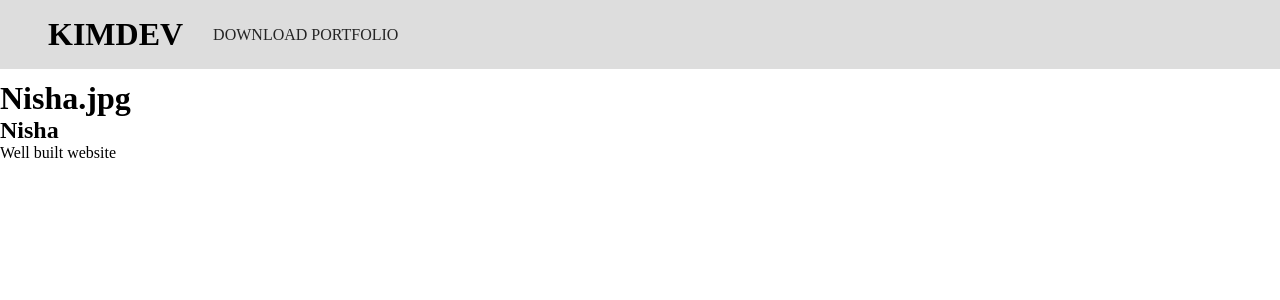
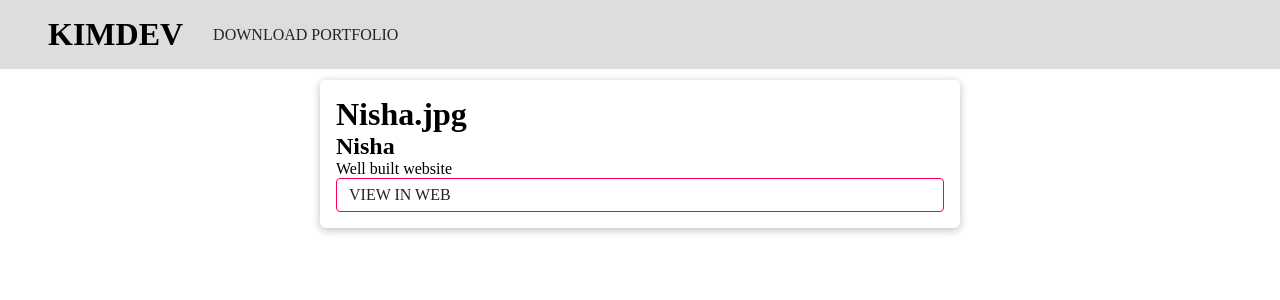
Before and after one commit to KelvinHawks/Portfolio_3, a React (Create React App) app: page /u1/project in a window 1280 px wide. Shown: the top 300 px of the page. Built offline with nearby package versions, Linux system fonts and the light colour scheme.

Commit message:
add single project

```diff
--- a/src/DisplayProject/components/Project.js
+++ b/src/DisplayProject/components/Project.js
@@ -2,12 +2,12 @@
 import SingleProjectItem from './SingleProjectItem'
 function Project(props) {
   return (
-    <div>{
+    <ul>{
         props.details.map(detail=>{
             return <SingleProjectItem image={detail.image} title={detail.title} description={detail.desc} key={detail.id}/>
         }
             )
-    }</div>
+    }</ul>
   )
 }
 
--- a/src/DisplayProject/components/SingleProjectItem.css
+++ b/src/DisplayProject/components/SingleProjectItem.css
@@ -0,0 +1,8 @@
+.project-item{
+    list-style: none;
+    width: 50%;
+    margin: 10px auto;
+}
+.project-item button{
+    width: 120px;
+}
--- a/src/DisplayProject/components/SingleProjectItem.js
+++ b/src/DisplayProject/components/SingleProjectItem.js
@@ -1,12 +1,18 @@
 import React from 'react'
-
+import Card from '../../shared/UIelements/Card'
+import Button from '../../shared/formElements/Button'
+import './SingleProjectItem.css'
 function SingleProjectItem(props) {
   return (
-    <div>
+    <li className='project-item'>
+      <Card>
         <h1>{props.image}</h1>
         <h2>{props.title}</h2>
         <p>{props.description}</p>
-    </div>
+        <Button href inverse>VIEW IN WEB</Button>
+        <Button Link inverse>VIEW CODE</Button>
+      </Card>
+    </li>
   )
 }
 
--- /dev/null
+++ b/src/shared/formElements/Button.css
@@ -0,0 +1,45 @@
+.button{
+    font: inherit;
+    padding: 7px 12px;
+    border: 1px solid #ff0055;
+    border-radius: 4px;
+    color: #fff;
+    cursor: pointer;
+    margin-right: 7px;
+    text-decoration: none;
+    display: inline-block;
+}
+.button:focus{
+    outline: none;
+}
+.button:hover,
+.button:active{
+    background: #ff4382;
+    border-color: #ff4382;
+}
+.button--inverse{
+    background: transparent;
+    color: #ff0055;
+}
+.button--inverse:hover,
+.button--inverse:active{
+    color: #fff;
+    background: #ff0055;
+}
+.button.danger{
+    background: #830000;
+    border-color: #830000;
+}
+.button--danger:hover,
+.button--danger:active{
+    background: #f34343;
+    border-color: #f34343;
+}
+.button:disabled,
+.button:hover:disabled,
+.button:active:disabled{
+    background: #ccc;
+    color: #979797;
+    border-color: #ccc;
+    cursor: not-allowed;
+}
--- /dev/null
+++ b/src/shared/formElements/Button.js
@@ -0,0 +1,20 @@
+import React from 'react'
+import { Link } from 'react-router-dom'
+import './Button.css'
+
+function Button(props) {
+    if(props.href){
+        return(
+            <a className={`button button--${props.size || 'default'} ${props.inverse && 'button--inverse'} ${props.danger && 'button--danger'}`}>
+                {props.children}
+            </a>
+        )
+    }
+    if(props.to){
+  return (
+    <Link to={props.to} exact={props.exact} className={`button button--${props.size || 'default'} ${props.inverse && 'button-inverse'} ${props.danger && 'button--danger'}`}></Link>
+  )
+}
+}
+
+export default Button
```
